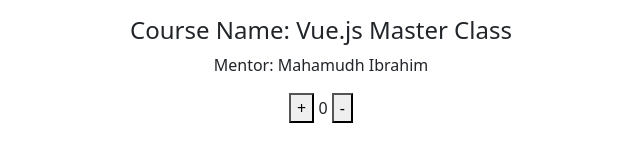
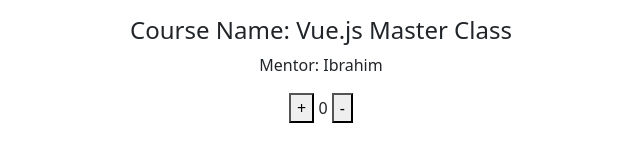
Before and after one commit to pobitrodeb/vue.js_master, a Vue app in the folder first_project/: page / in a window 1280 px wide. Shown: the top 160 px of the page, without its empty margins (319-959 px from the left). Built offline with nearby package versions, Linux system fonts and the light colour scheme.

Commit message:
compotion API easy way setup

```diff
--- a/first_project/src/App.vue
+++ b/first_project/src/App.vue
@@ -8,14 +8,11 @@
 </template>
 
 
-<script>
-export default {
-  setup() {
-    let count = 0;
-    let courseName = "Vue.js Master Class";
-    let mentor = "Mahamudh Ibrahim";
 
-    return {count, courseName, mentor}
-  }
-}
+
+// Easy Way Compotion API
+<script setup>
+  let count = 0;
+  let courseName = "Vue.js Master Class";
+  let mentor = "Ibrahim"
 </script>
```
